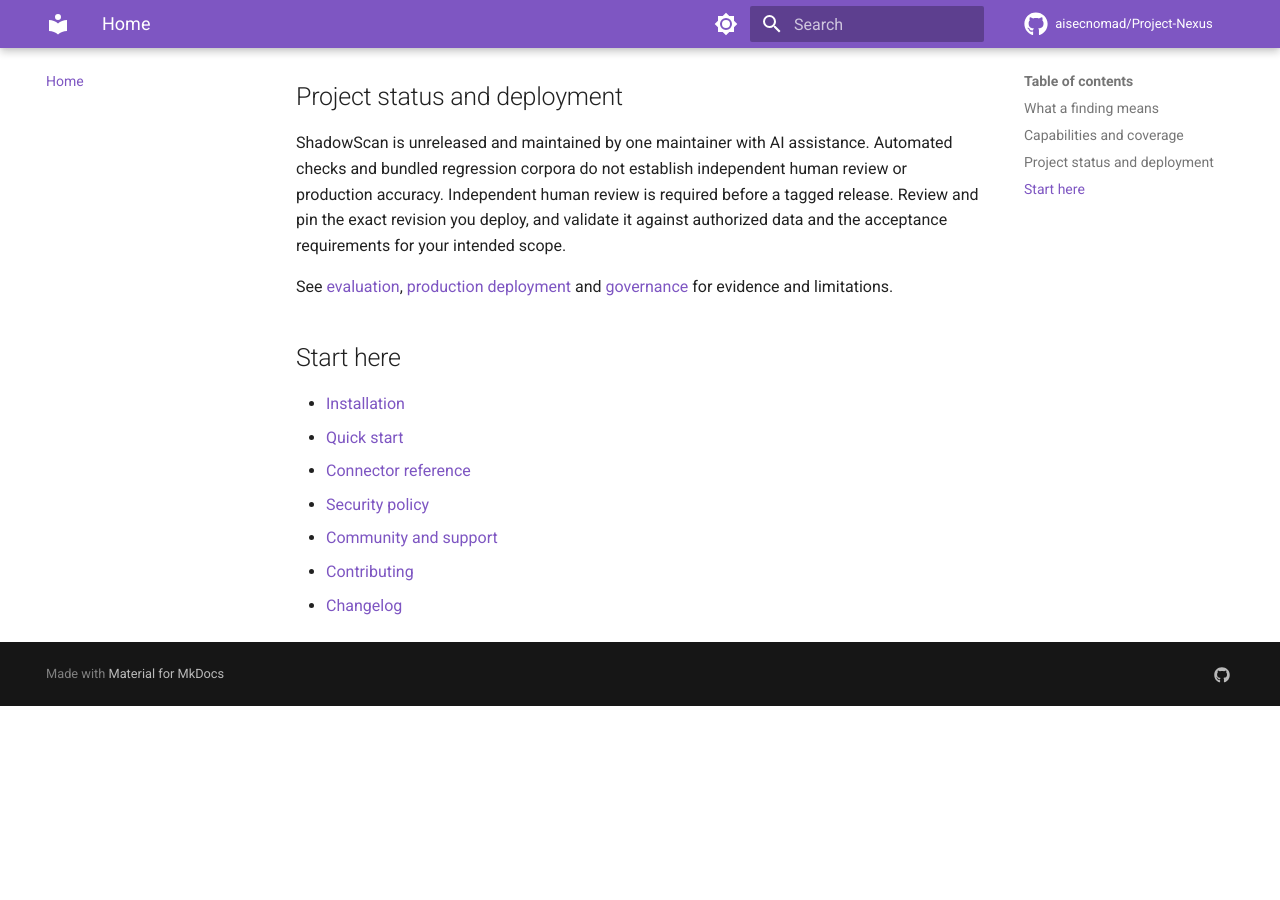
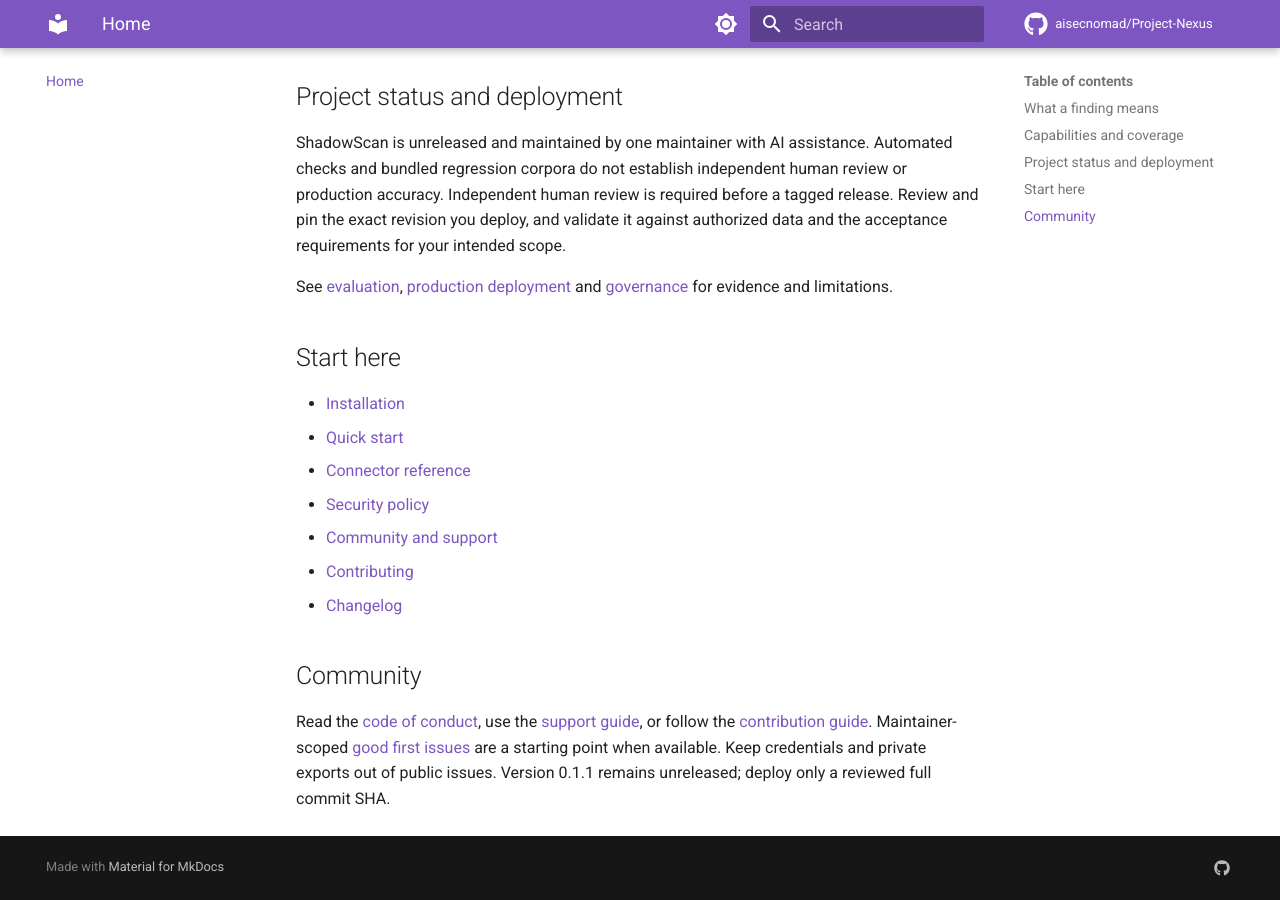
Before and after one commit to aisecnomad/Project-Nexus, an MkDocs documentation site: the page built from docs/index.md, in a window 1280 px wide and 900 px high, scrolled down 1339 px. Built offline with MkDocs 1.6.1 and Material for MkDocs 9.7.7, drawn with Linux system fonts in a browser that asks for light colours; comment, search, counter and statistics services are not loaded; before the commit the page ends 2045 px from its top, so only the background shows below that.

Commit message:
Link community entry points from documentation homepage
Fixes #61

```diff
--- a/docs/index.md
+++ b/docs/index.md
@@ -63,3 +63,12 @@ See [evaluation](evaluation.md), [production deployment](production.md) and
 - [Community and support](community.md)
 - [Contributing](contributing.md)
 - [Changelog](changelog.md)
+
+## Community
+
+Read the [code of conduct](https://github.com/aisecnomad/Project-Nexus/blob/main/CODE_OF_CONDUCT.md),
+use the [support guide](https://github.com/aisecnomad/Project-Nexus/blob/main/SUPPORT.md),
+or follow the [contribution guide](contributing.md). Maintainer-scoped
+[good first issues](https://github.com/aisecnomad/Project-Nexus/issues?q=is%3Aissue+is%3Aopen+label%3A%22good+first+issue%22)
+are a starting point when available. Keep credentials and private exports out of
+public issues. Version 0.1.1 remains unreleased; deploy only a reviewed full commit SHA.
```
